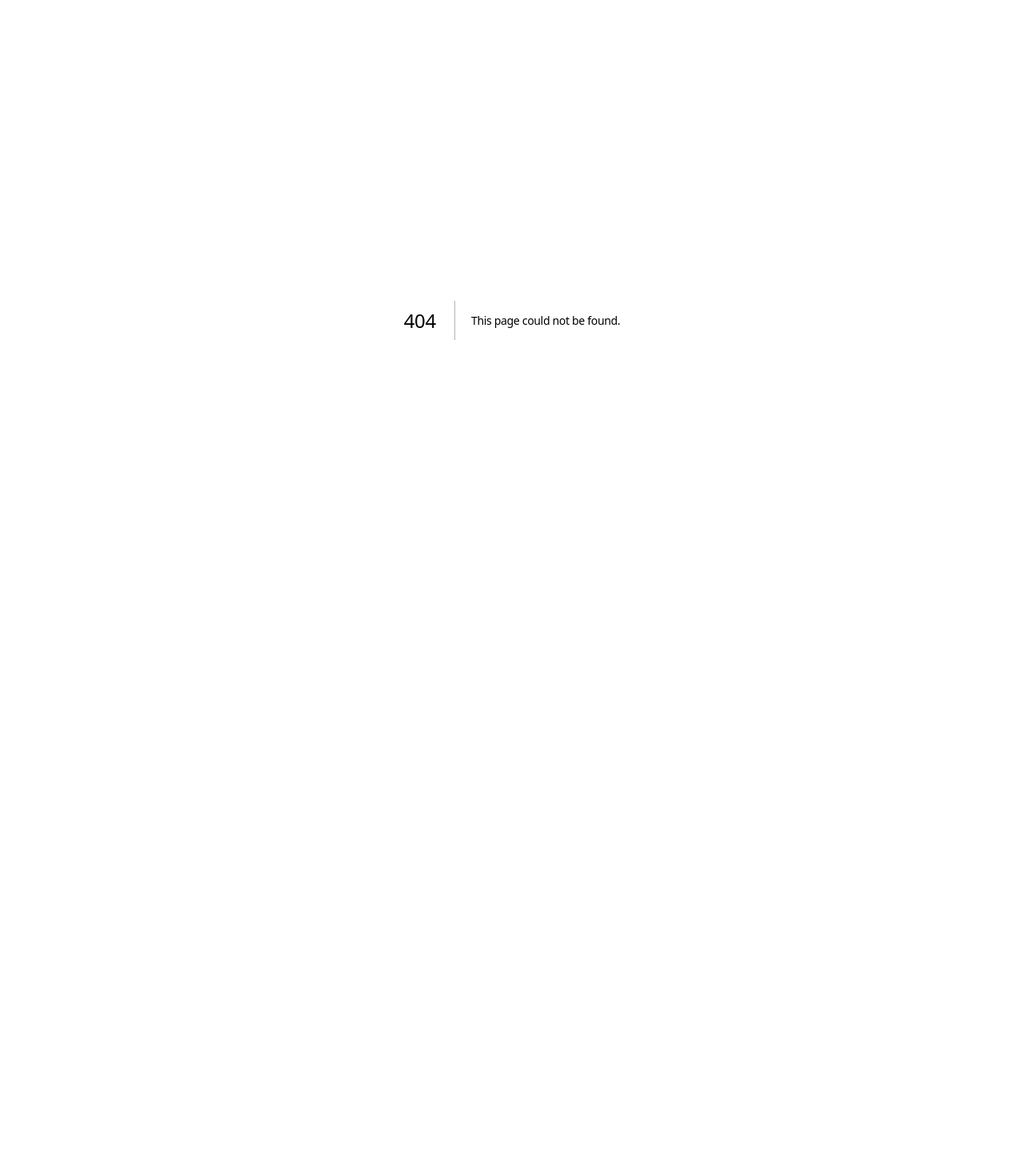
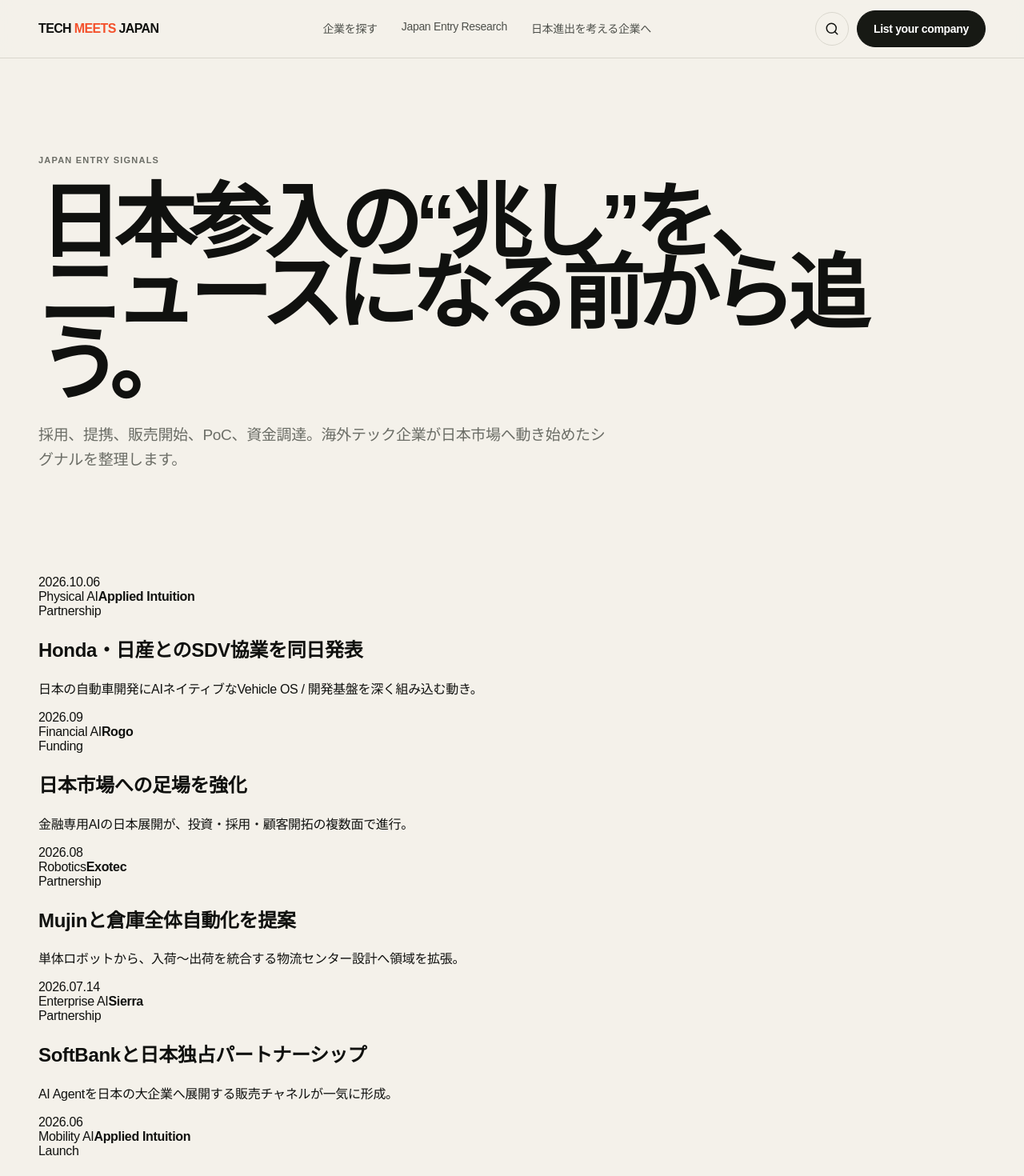
Before and after one commit to yasu-kai/tech-meets-japan, a Next.js app: page /signals in a window 1280 px wide. Before the commit this address had no page. Shown: the top 1470 px of the page at 80% size. Before the commit the page ends 800 px from the top, so only its background shows below. Built offline with nearby package versions, Linux system fonts and the light colour scheme.

Commit message:
Add Japan Entry Signals page

```diff
--- /dev/null
+++ b/app/signals/page.tsx
@@ -0,0 +1,37 @@
+import Header from "@/components/Header";
+import Footer from "@/components/Footer";
+import { signals } from "@/lib/data";
+
+export default function SignalsPage(){
+  return (
+    <>
+      <Header/>
+      <main>
+        <section className="page-hero">
+          <p className="eyebrow">JAPAN ENTRY SIGNALS</p>
+          <h1>日本参入の“兆し”を、<br/>ニュースになる前から追う。</h1>
+          <p>採用、提携、販売開始、PoC、資金調達。海外テック企業が日本市場へ動き始めたシグナルを整理します。</p>
+        </section>
+        <section className="section section-tight">
+          <div className="signal-list">
+            {signals.map((signal,index)=>(
+              <article className="signal-row" key={signal.date+signal.company+index}>
+                <div className="signal-date">{signal.date}</div>
+                <div className="signal-company">
+                  <span>{signal.category}</span>
+                  <strong>{signal.company}</strong>
+                </div>
+                <div className="signal-body">
+                  <div className="signal-level">{signal.level}</div>
+                  <h2>{signal.title}</h2>
+                  <p>{signal.summary}</p>
+                </div>
+              </article>
+            ))}
+          </div>
+        </section>
+      </main>
+      <Footer/>
+    </>
+  )
+}
```
